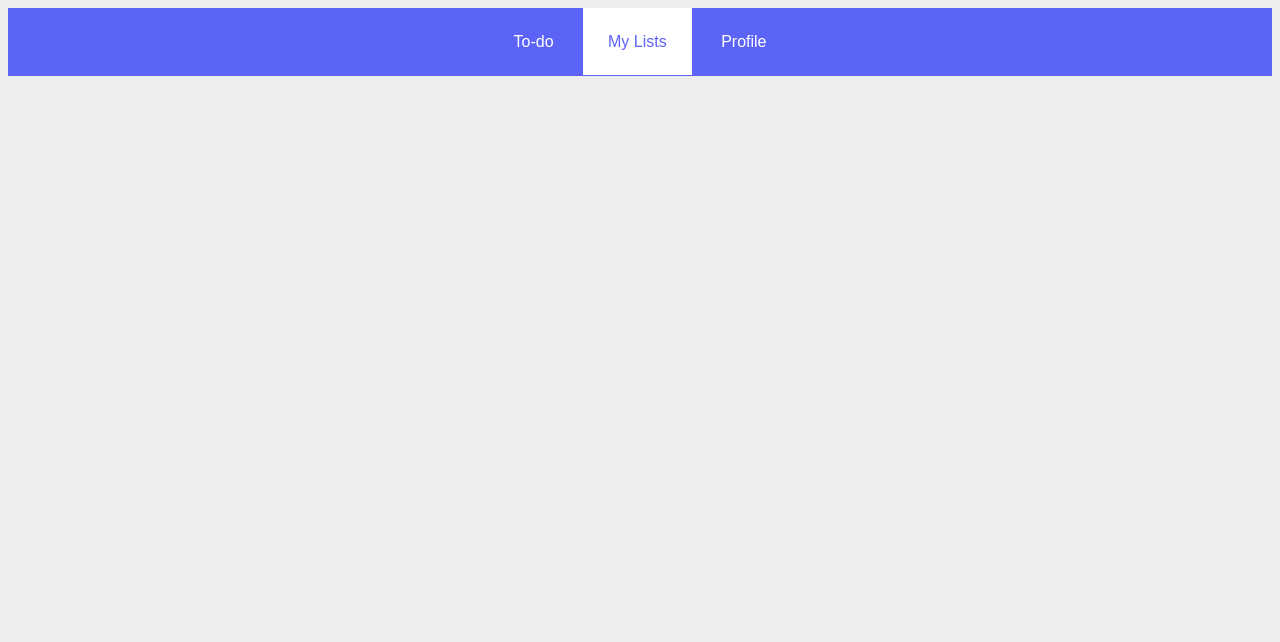
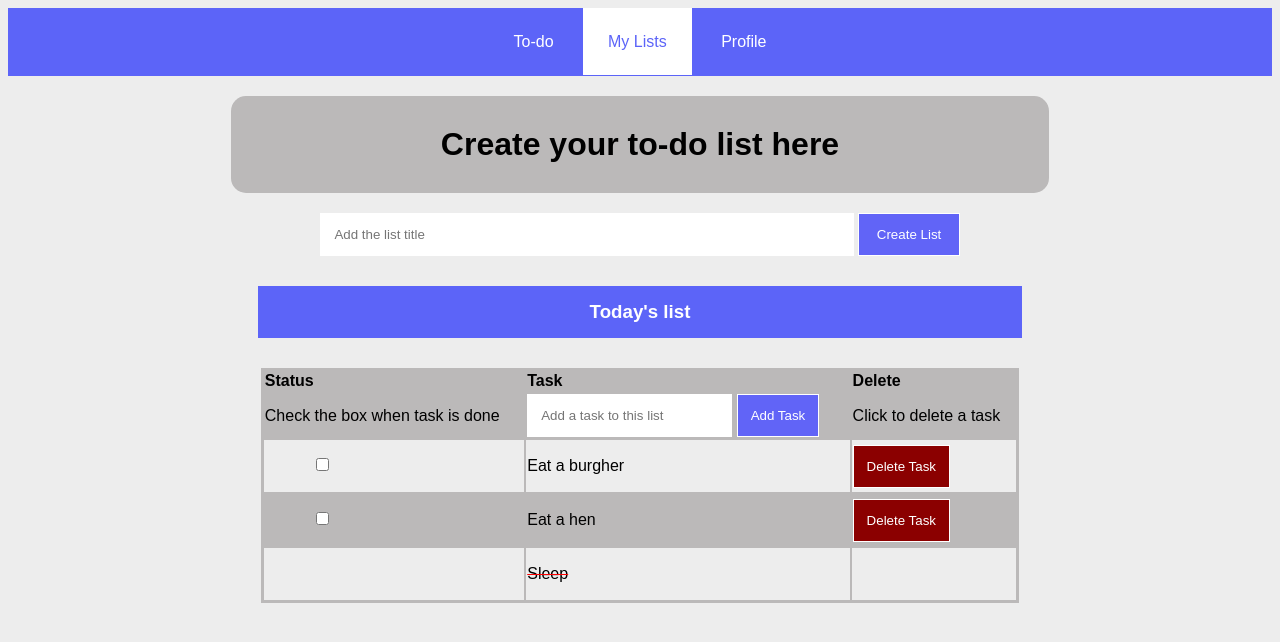
Before and after one commit to BarnaTB/Andela-35, a plain HTML site: page templates/my-lists.html in a window 1280 px wide. Drawn offline with Linux system fonts and the light colour scheme.

Commit message:
ft(User should be able to create a to-do list and add tasks to it): Commit delivers a feature that enables a user to create a to-do list and add tasks to it. [Deliver #160451803]

```diff
--- a/static/todo.css
+++ b/static/todo.css
@@ -12,6 +12,7 @@ nav a {
     color: #ffffff;
     padding: 25px;
     text-decoration: none;
+    margin-right: 0%;
 }
 
 nav a:hover {
@@ -20,7 +21,119 @@ nav a:hover {
     background-color: #ffffff;
 }
 
-.active{
+.active {
     background-color: #ffffff;
     color: #5c64f8;
 }
+
+h1 {
+    background-color: #bbb9b9;
+    border-radius: 15px;
+    width: 60%;
+    margin: auto;
+    margin-top: 20px;
+    margin-bottom: 20px;
+    font-size: 2em;
+    padding: 30px;
+}
+
+input {
+    display: block;
+    margin: auto;
+    padding: 13px;
+    border: 1px solid #ffffff;
+}
+
+.table tr input {
+    display: inline;
+}
+
+.form {
+    display: inline;
+}
+
+form>input {
+    width: 40%
+}
+
+form #submit-btn {
+    width: 8%;
+    background-color: #6164f7;
+    color: #ffffff;
+}
+
+form #submit-btn:hover {
+    background-color: #ffffff;
+    color: #6164f7;
+    transition: 0.6s;
+    cursor: pointer;
+    border-color: #6164f7;
+}
+
+#task-btn {
+    background-color: #6164f7;
+    color: #ffffff;
+}
+
+#task-btn:hover {
+    background-color: #ffffff;
+    color: #6164f7;
+    cursor: pointer;
+    transition: 0.6s;
+    border-color: #6164f7;
+}
+
+form input {
+    display: inline;
+}
+
+tr:nth-child(even) {
+    background-color: #ededed;
+}
+
+table {
+    width: 100%;
+    margin: auto;
+    margin-top: 15px;
+    margin-left: -5%;
+    text-align: left;
+    width: 60%;
+    margin: auto;
+    background-color: #bbb9b9;
+    border: 1px solid #bbb9b9;
+    /* border-radius: 15px; */
+    margin-top: 30px;
+}
+
+tr #done {
+    margin-left: 20%;
+    margin-right: -20%;
+    /* padding: 30px; */
+    /* width: 30px; */
+}
+
+h3 {
+    background-color: #5c64f8;
+    margin: 0 auto;
+    margin-top: 30px;
+    width: 58%;
+    color: #ffffff;
+    padding: 15px;
+}
+
+#cross-through {
+    text-decoration: red line-through;
+}
+
+#delete-btn {
+    background-color: darkred;
+    color: #ffffff;
+}
+
+#delete-btn:hover {
+    background-color: #ffffff;
+    color: darkred;
+    cursor: pointer;
+    transition: 0.6s;
+    border-color: darkred;
+}
--- a/templates/my-lists.html
+++ b/templates/my-lists.html
@@ -12,10 +12,64 @@
 
 <body>
     <nav class="navbar">
-        <a href="#">To-do</a>
+        <a id="to-do" href="#">To-do</a>
         <a class="active" href="../templates/my-lists.html">My Lists</a>
         <a href="../templates/profile.html">Profile</a>
     </nav>
+    <h1>Create your to-do list here</h1>
+    <div class="form">
+        <form action="#" class="">
+            <input id="todo-input" name="todo input" type="text" placeholder="Add the list title" required>
+            <input id="submit-btn" type="submit" value="Create List">
+        </form>
+    </div>
+    <div class="table">
+        <h3>Today's list</h3>
+        <table>
+            <thead>
+                <th>Status</th>
+                <th>Task</th>
+                <th>Delete</th>
+            </thead>
+            <tr>
+                <td>Check the box when task is done</td>
+                <td>
+                    <input type="text" placeholder="Add a task to this list">
+                    <input id="task-btn" type="submit" value="Add Task">
+                </td>
+                <td>Click to delete a task</td>
+            </tr>
+            <tr>
+                <td>
+                    <input type="checkbox" name="done" id="done">
+                </td>
+                <td>
+                    <p>Eat a burgher</p>
+                </td>
+                <td>
+                    <input id="delete-btn" type="button" value="Delete Task">
+                </td>
+            </tr>
+            <tr>
+                <td>
+                    <input type="checkbox" name="done" id="done">
+                </td>
+                <td>
+                    <p>Eat a hen</p>
+                </td>
+                <td>
+                    <input id="delete-btn" type="button" value="Delete Task">
+                </td>
+            </tr>
+            <tr>
+                <td></td>
+                <td>
+                    <p id="cross-through">Sleep</p>
+                </td>
+                <td></td>
+            </tr>
+        </table>
+    </div>
 
 </body>
 
```
